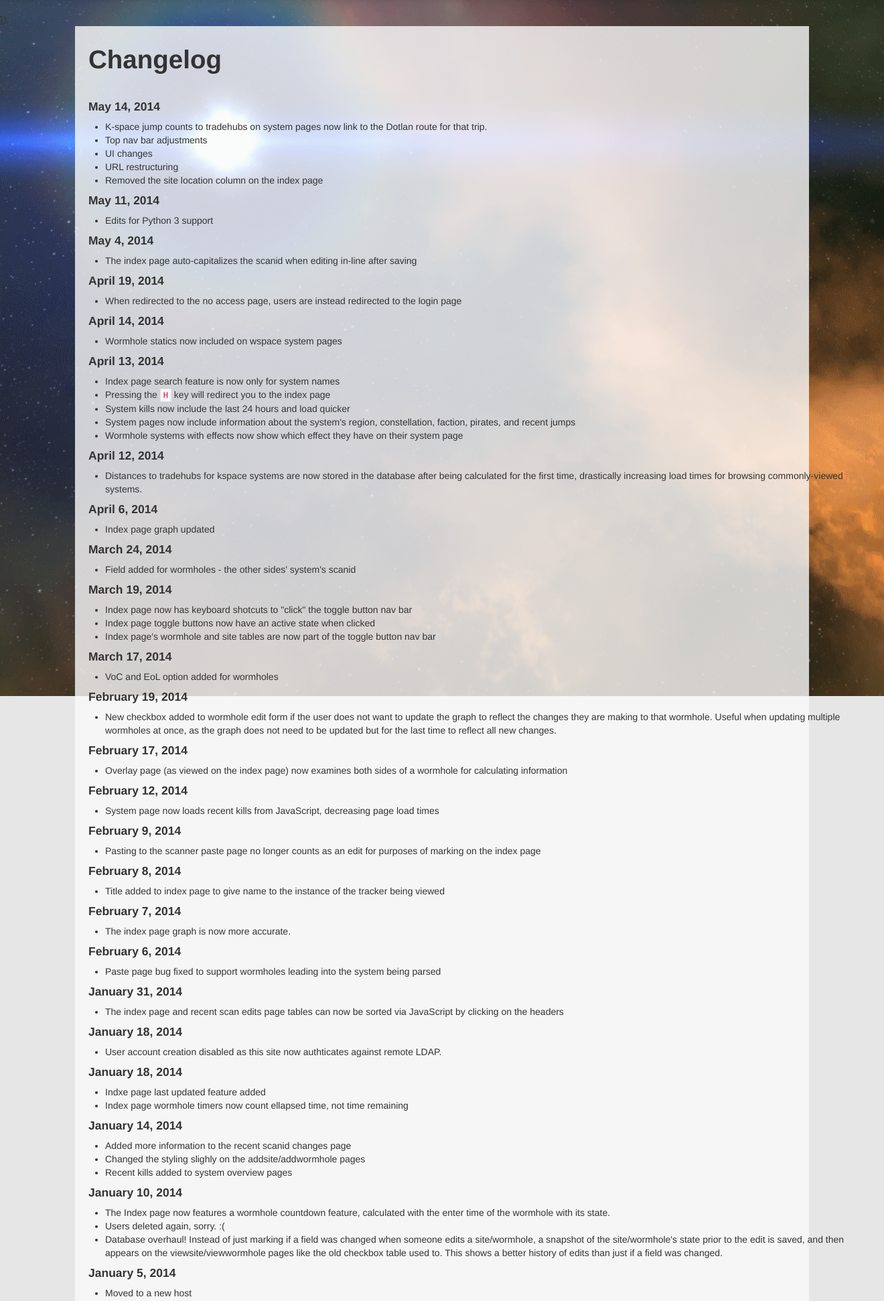
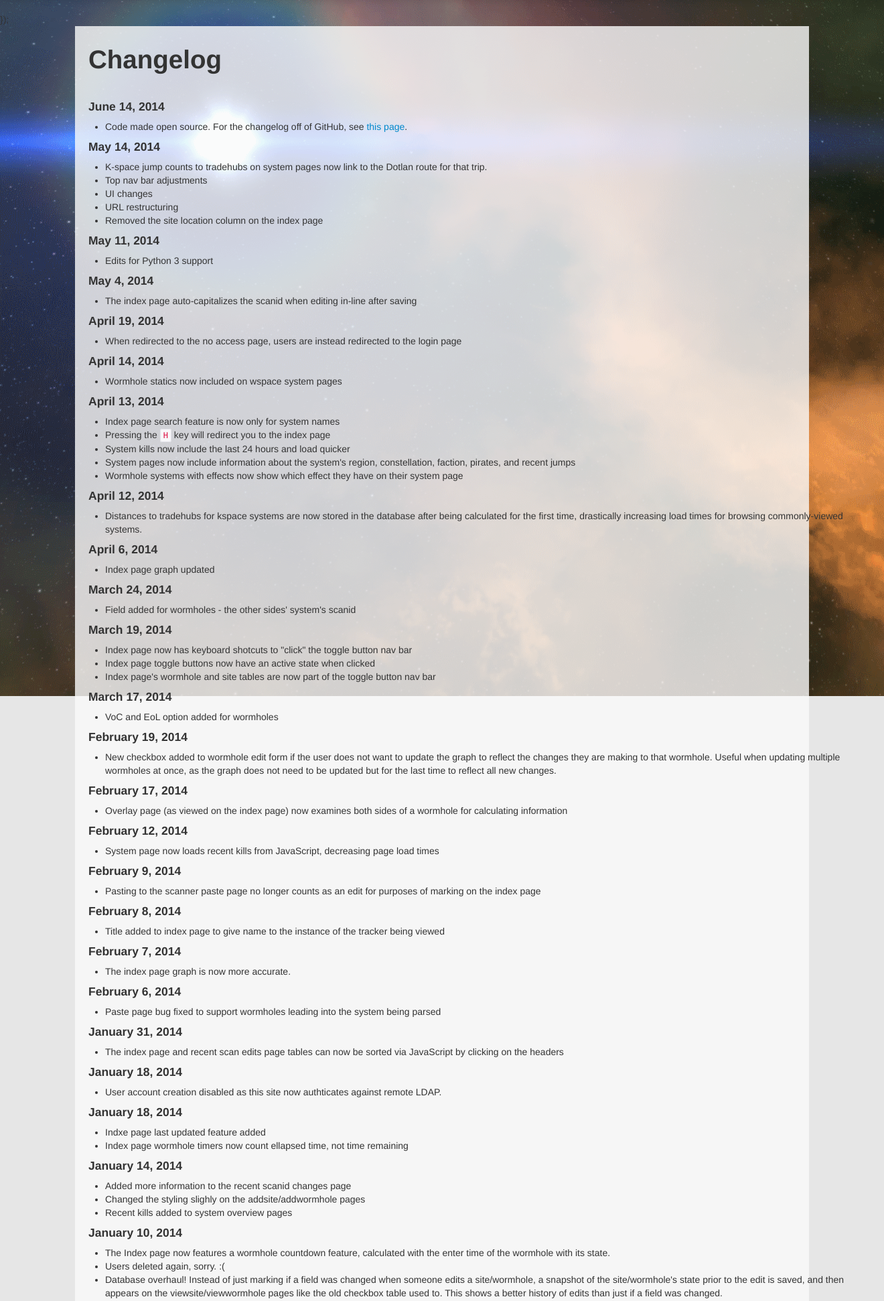
Before and after one commit to raylu/SiteTracker, a Django app: template templates/sitemngr/changelog.html in a window 1320 px wide. Shown: the part 41-1983 px from the top of the page at 67% size. Run offline with Django 3.2, Linux system fonts and the light colour scheme; the template is opened without the code that fills it, so the values that code supplies are empty; some libraries are stand-ins or nearby versions.

Commit message:
Pointing changelog to GitHub repo commit log

```diff
--- a/templates/sitemngr/changelog.html
+++ b/templates/sitemngr/changelog.html
@@ -9,6 +9,11 @@ Changelog
 <h1>Changelog</h1>
 
 <br>
+
+<h4>June 14, 2014</h4>
+<ul>
+    <li>Code made open source. For the changelog off of GitHub, see <a href="https://github.com/Celeo/SiteTracker/commits/master">this page</a>.</li>
+</ul>
 
 <h4>May 14, 2014</h4>
 <ul>
```
